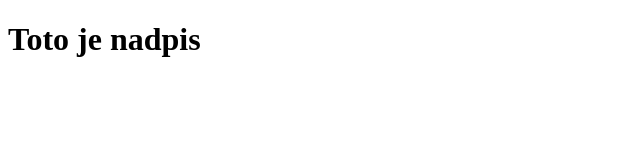
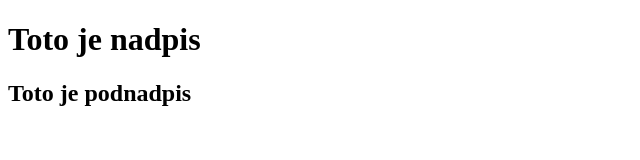
Before and after one commit to Ucenmarek/learngit, a plain HTML site: page index.html in a window 1280 px wide. Shown: the whole page, without its empty margins (0-640 px from the left). Drawn offline with Linux system fonts and the light colour scheme.

Commit message:
opravil som chyby

```diff
--- a/index.html
+++ b/index.html
@@ -7,6 +7,6 @@
 </head>
 <body>
     <h1>Toto je nadpis</h1>
-
+    <h2>Toto je podnadpis</h2>
  </body>
 </html>
```
